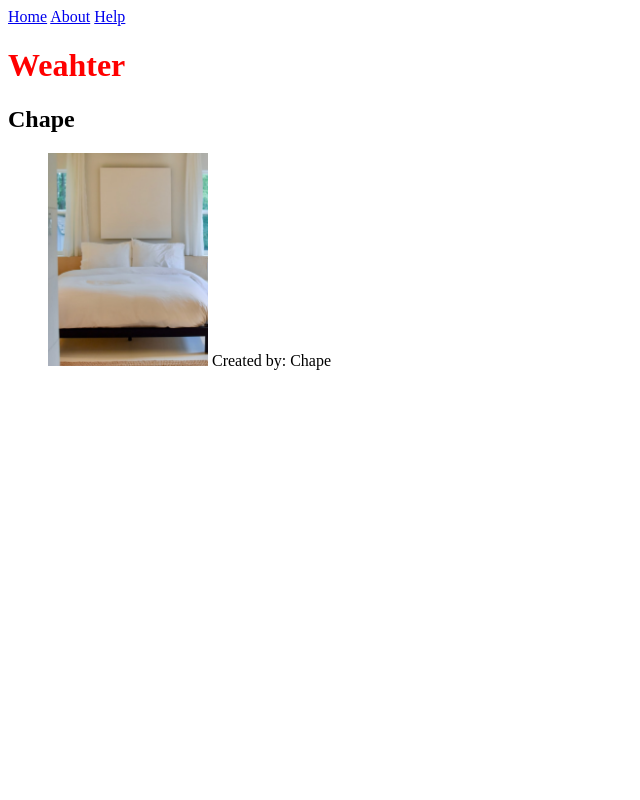
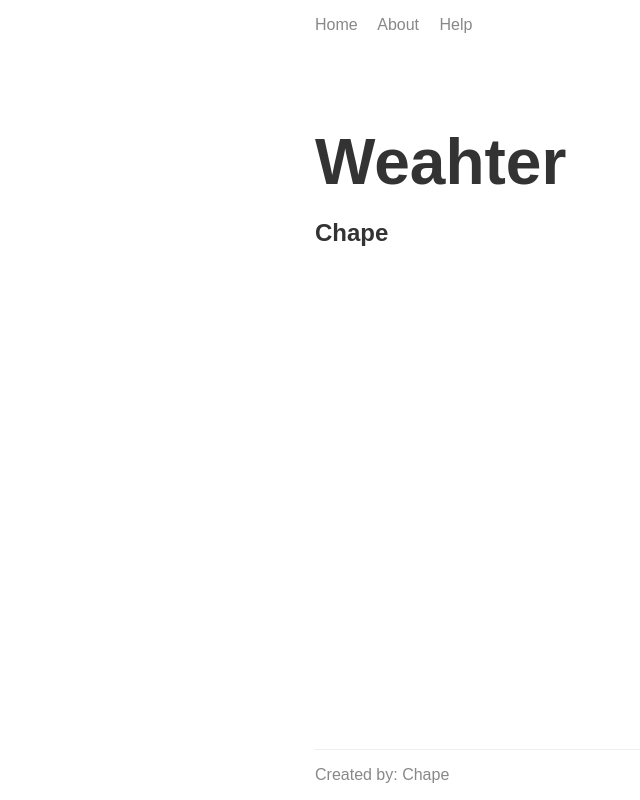
Before and after one commit to Arobce/Learning-Web-Servers, a Node server app: page / in a window 1280 px wide. Shown: the whole page, without its empty margins (0-640 px from the left). Run offline with Node 20, Linux system fonts and the light colour scheme.

Commit message:
Added Styling

```diff
--- a/public/css/style.css
+++ b/public/css/style.css
@@ -1,7 +1,42 @@
-h1{
-    color: red;
+body {
+    color: #333333;
+    font-family: arial;
+    max-width: 650px;
+    margin: 0 auto;
+    padding: 0 16px;
+
+    display: flex;
+    flex-direction: column;
+    min-height: 100vh
 }
 
-img{
-    width: 200px;
+.main-content {
+    flex-grow: 1;
 }
+
+footer {
+    color: #888888;
+    border-top: 1px solid #eeeeee;
+    margin-top: 16px;
+    padding: 16px 0;
+}
+
+header {
+    margin-top: 16px;
+    margin-bottom: 48px;
+}
+
+h1 {
+    font-size: 64px;
+    margin-bottom: 16px;
+}
+
+header a {
+    color: #888888;
+    margin-right: 16px;
+    text-decoration: none;
+}
+
+.portrait {
+    width: 250px;
+}
--- a/templates/partials/footer.hbs
+++ b/templates/partials/footer.hbs
@@ -1,3 +1,7 @@
 </body>
-Created by: {{name}}
+
+<footer>
+    Created by: {{name}}
+</footer>
+
 </html>
--- a/templates/views/404.hbs
+++ b/templates/views/404.hbs
@@ -1,4 +1,6 @@
 {{>header}}
 
-{{message}}
+<div class="main-content">
+    {{message}}
+</div>
 {{>footer}}
--- a/templates/views/about.hbs
+++ b/templates/views/about.hbs
@@ -1,5 +1,9 @@
 {{>header}}
 
-<h1>{{title}}</h1>
+<div class="main-content">
+    <h1>{{title}}</h1>
+    <img src="./assets/asdf.png" class="potrait" alt="" srcset="">
+</div>
+
 
 {{>footer}}
--- a/templates/views/help.hbs
+++ b/templates/views/help.hbs
@@ -1,5 +1,7 @@
 {{>header}}
 
-<h1>{{title}}</h1>
+<div class="main-content">
+    <h1>{{title}}</h1>
+</div>
 
 {{>footer}}
--- a/templates/views/index.hbs
+++ b/templates/views/index.hbs
@@ -1,7 +1,8 @@
 {{>header}}
 
-<h1>{{title}}</h1>
-<h2>{{name}}</h2>
-<img src="./assets/asdf.png" alt="" srcset="">
+<div class="main-content">
+    <h1>{{title}}</h1>
+    <h2>{{name}}</h2>
+</div>
 
 {{>footer}}
```
